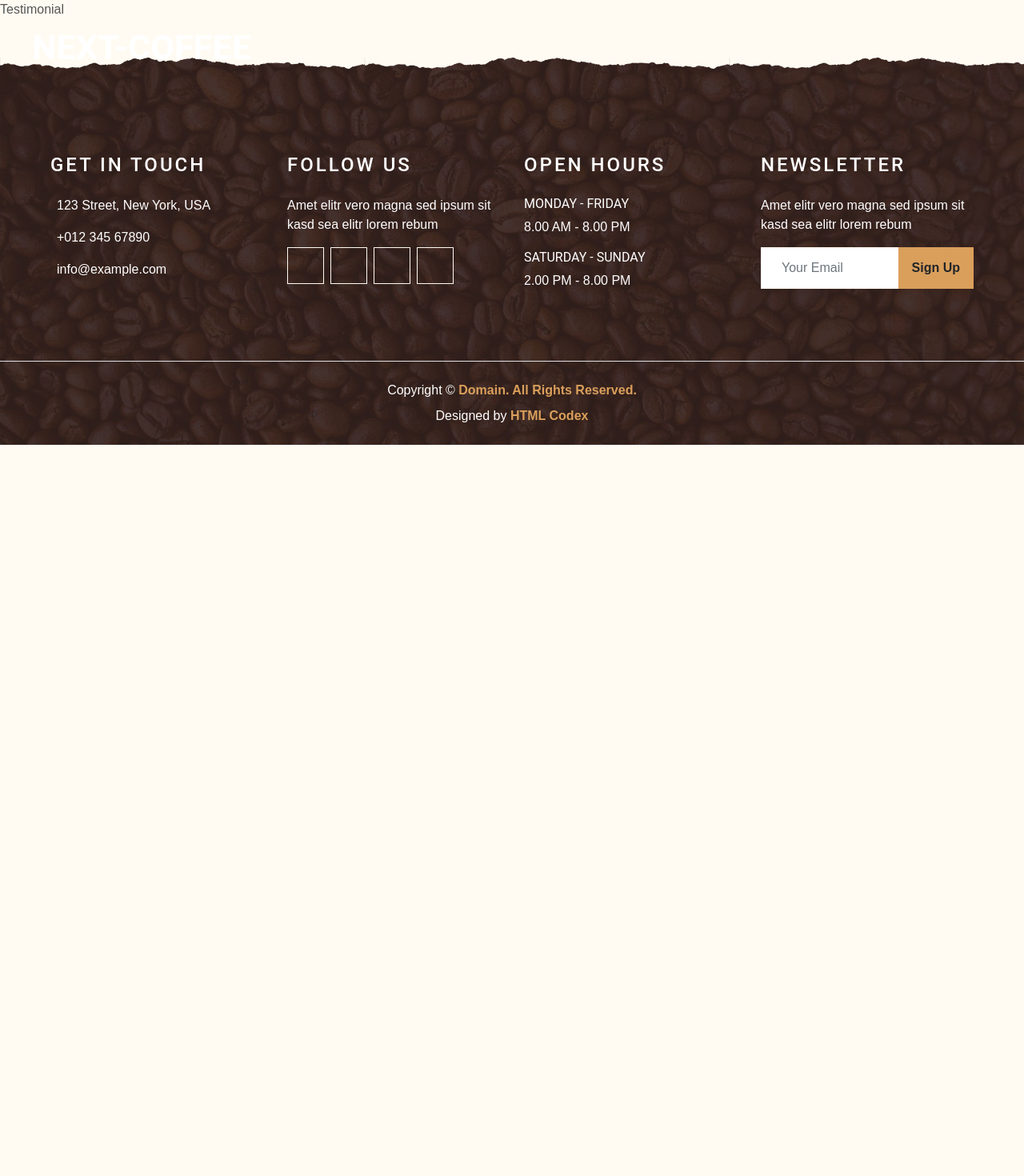
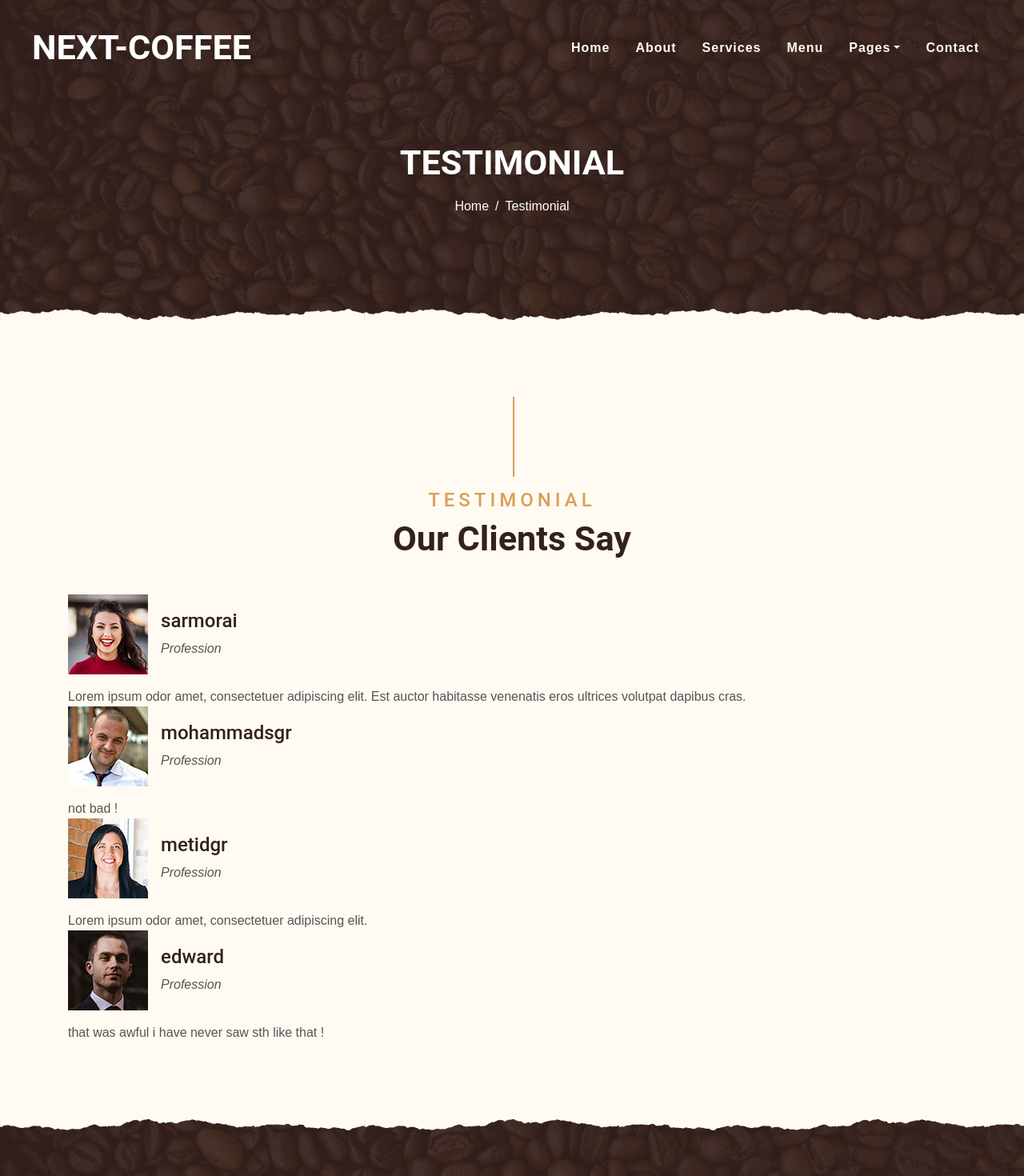
Before and after one commit to asgari1991/Cafe, a Next.js app: page /Testimonial in a window 1280 px wide. Shown: the top 1470 px of the page at 80% size. Before the commit the page ends 800 px from the top, so only its background shows below. Built offline with nearby package versions, Linux system fonts and the light colour scheme; data requests are answered from the project's data file.

Commit message:
feat:add testimonial page

```diff
--- a/pages/Testimonial/index.js
+++ b/pages/Testimonial/index.js
@@ -1,9 +1,25 @@
 import React from 'react'
+import PageHeader from '../components/modules/PageHeader/PageHeader'
+import Comments from '../components/templates/Testimonial/Comments'
 
-const Testimonial = () => {
+const Testimonial = ({comment}) => {
+
+
   return (
-    <div>Testimonial</div>
+   <>
+   <PageHeader route={"Testimonial"}/>
+<Comments comment={comment}/>
+   </>
   )
 }
-
+export async function getStaticProps(context) {
+  const res=await fetch("http://localhost:4000/comment")
+  const data=await res.json()
+  return{
+    props:{
+      comment:data
+    },
+    revalidate:60*60*12 //second
+  }
+}
 export default Testimonial
--- a/pages/components/modules/NavBar/NavBar.js
+++ b/pages/components/modules/NavBar/NavBar.js
@@ -53,13 +53,10 @@
                 <Link href={"/reservation"}  className={`${styles.dropdown_item}`}>
                 Reservation
                 </Link>
+              <Link href={"/testimonial"} className={`${styles.dropdown_item}`}>
+              Testimonial
+              </Link>
 
-                <a
-                  href="testimonial.html"
-                  className={`${styles.dropdown_item}`}
-                >
-                  Testimonial
-                </a>
               </div>
             </div>
             <a href="contact.html" className={`${styles.nav_link}`}>
--- a/pages/components/templates/Testimonial/Comments.js
+++ b/pages/components/templates/Testimonial/Comments.js
@@ -1,8 +1,22 @@
+
 import React from 'react'
+import Testimonial from '../../modules/Testimonial/Testimonial'
+const Comments = ({comment}) => {
+  return (
+    <div className="container-fluid py-5">
+    <div className="container">
+        <div className="section-title">
+            <h4 className="text-primary text-uppercase" style={{letterSpacing: "5px"}}>Testimonial</h4>
+            <h1 className="display-4">Our Clients Say</h1>
+        </div>
+        <div className="owl-carousel testimonial-carousel">
+          {comment.slice(0,4).map(cm=>(
+            <Testimonial comment={cm} key={cm.id}/>
+          ))}
 
-const Comments = () => {
-  return (
-    <div>Comments</div>
+        </div>
+    </div>
+</div>
   )
 }
 
```
